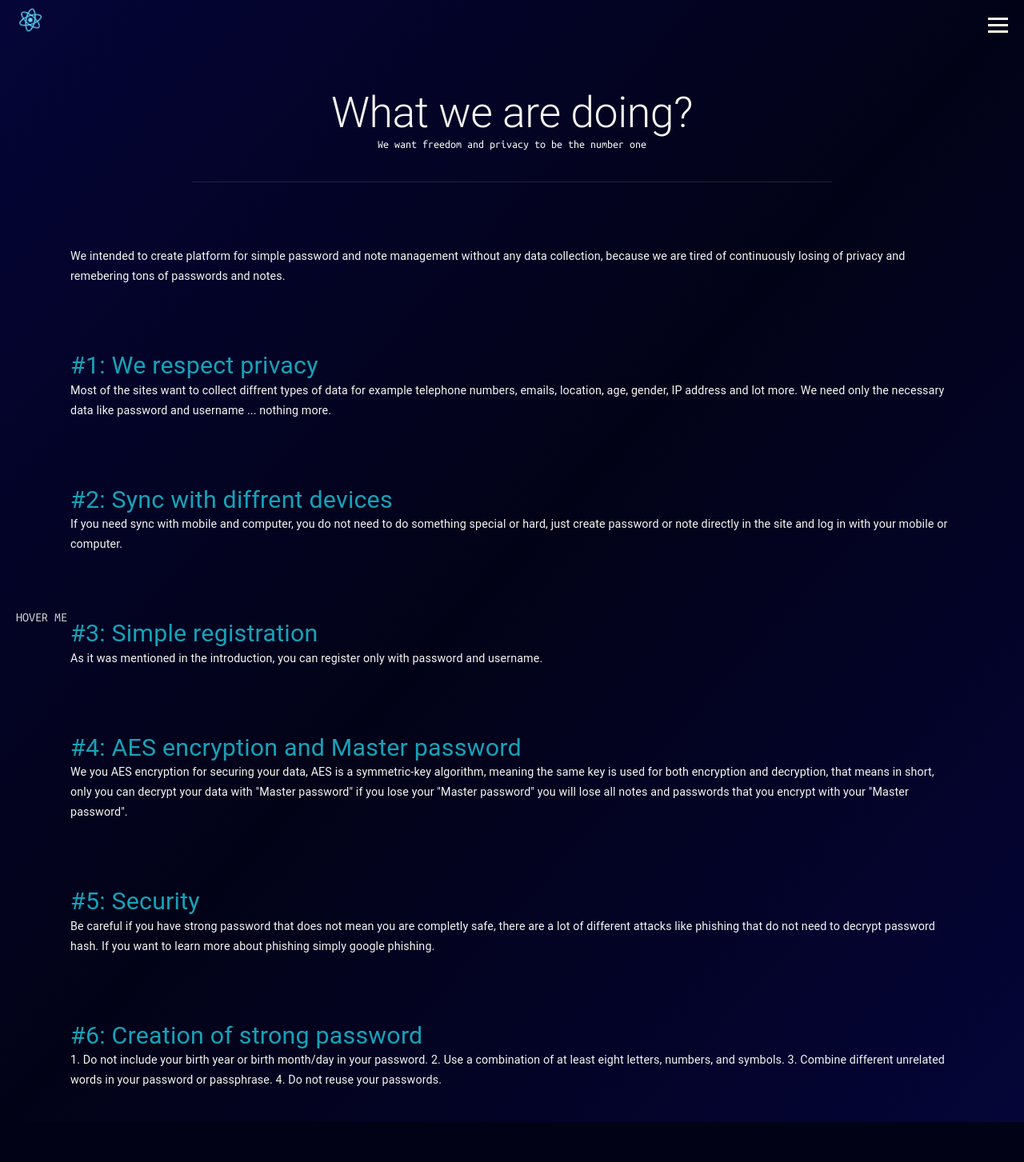
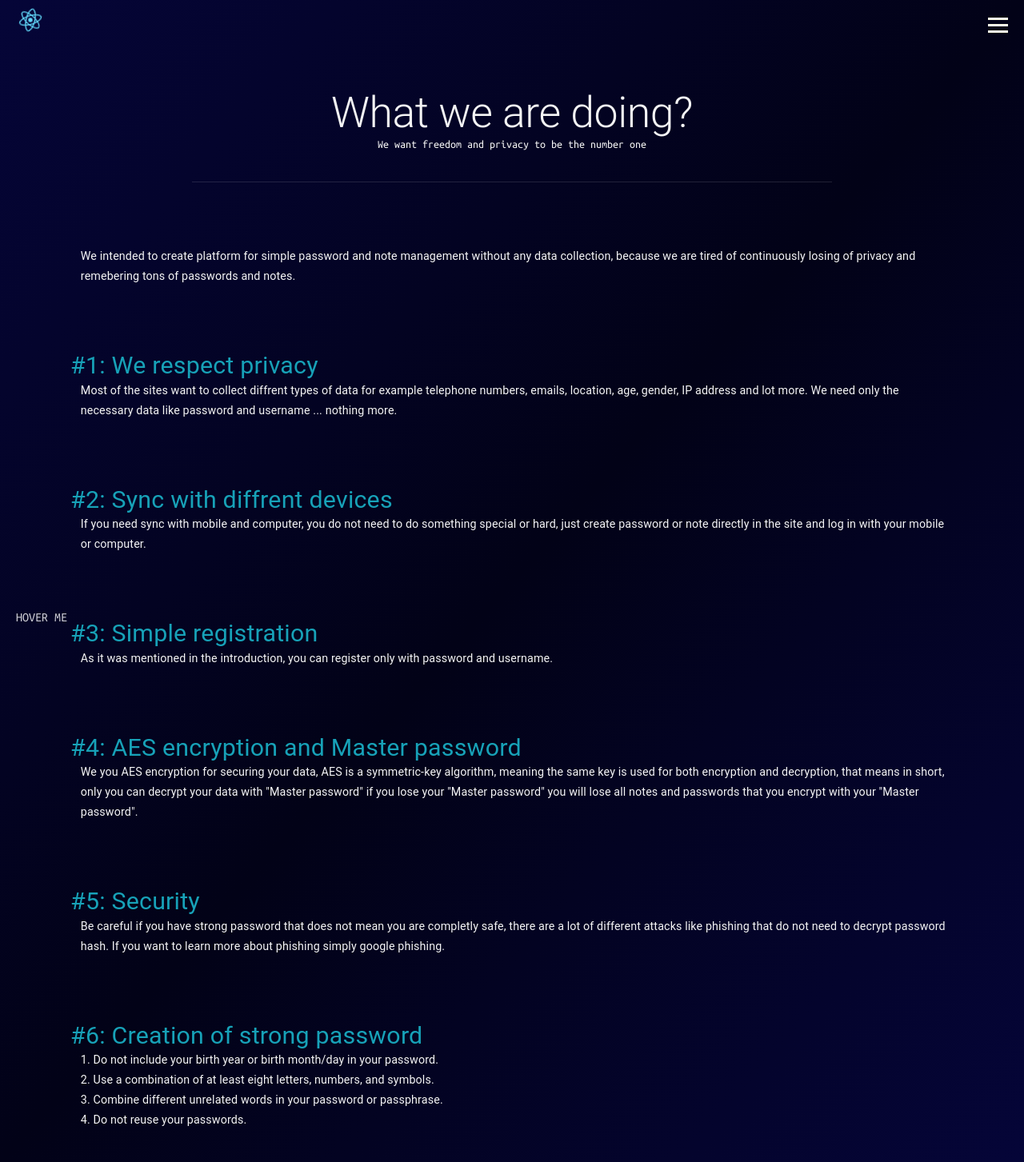
Before and after one commit to BitR13x/Quechall, a React (Create React App) app: page /about in a window 1280 px wide. Shown: the whole page at 80% size. Before the commit the page ends 1403 px from the top, so only its background shows below. Built offline with nearby package versions, Linux system fonts and the light colour scheme.

Commit message:
design details

```diff
--- a/src/components/FeatureCard.tsx
+++ b/src/components/FeatureCard.tsx
@@ -1,15 +1,19 @@
-import { Card, CardHeader } from "@mui/material";
+import { Card, CardContent } from "@mui/material";
 import React from "react";
 
 const FeatureCard = ({ feature }) => {
     return (
         <Card variant="elevation" sx={{height: 110}}>
-            <CardHeader title={feature.title} />
-            {/* <CardContent>
-                <Typography>
+            {/* <CardHeader title={feature.title} /> */}
+            <CardContent>
+                <p style={{fontSize: "2rem", color: "#17a2b8"}}>
+                    {feature.title}
+                </p>
+                <div style={{marginTop: "0.5rem"}}></div>
+                <p style={{fontSize: "1.25rem"}}>
                     {feature.content}
-                </Typography>
-            </CardContent> */}
+                </p>
+            </CardContent>
         </Card>
     );
 };
--- a/src/components/NotesCard.tsx
+++ b/src/components/NotesCard.tsx
@@ -31,11 +31,11 @@ const NotesCard = ({ note, handleDelete, decryptAES }: Props) => {
                 state={{ NoteTitle: decryptedName, markdownDef: note.content, uuid: note.id }}>{decryptedName}</Link>
             </Typography>
             }
-            subheader={
-            <Typography>
-                {note.content.substring(0, 10)}
-            </Typography>
-            }
+            // subheader={
+            // <Typography>
+            //     {note.content.substring(0, 10)}
+            // </Typography>
+            // }
             action={
                 <Box>
                     <IconButton onClick={handleOpenDialog}>
--- a/src/components/header/navbar.tsx
+++ b/src/components/header/navbar.tsx
@@ -11,7 +11,7 @@ const NavbarComponent = ({ login }) => {
     return (
         <header className='App-header'>
             <div className='logo'>
-                <a href="/"><img src={logo} className="headerIcon" alt="logo" /></a>
+                <Link to="/"><img src={logo} className="headerIcon" alt="logo" /></Link>
             </div>
             <div>
             <nav id="nav" className="togglebar">
--- a/src/components/header/verticalnavbar.tsx
+++ b/src/components/header/verticalnavbar.tsx
@@ -1,12 +1,14 @@
 import "../../scss/verticalnavbar.scss";
+import { Link } from "react-router-dom";
 
 const VerticalNavbar = () => {
     return (
         <div className="menu">
             <div className="label">Hover Me</div>
             <div className="spacer"></div>
-            <div className="item"><span>Questions</span></div>
-            <div className="item"><span>Policy Privacy</span></div>
+            <div className="item"><Link to="/Questions"><span>Questions</span></Link></div>
+            <div className="item"><Link to="/PrivacyPolicy"><span>Policy Privacy</span></Link></div>
+            <div className="item"><Link to="/about"><span>About</span></Link></div>
         </div>
     );
 };
--- a/src/index.jsx
+++ b/src/index.jsx
@@ -58,6 +58,7 @@ root.render(
         <NavbarComponent login={login} />
           {login ?
           <Routes>
+            <Route exact path="/" element={<App login={login} />} />
             <Route path="/dashboard" element={<Dashboard />} />
             <Route path="/setMasterPass" element={<SetMasterPass />} />
             <Route path="/question" element={<Question />} />
--- a/src/pages/About.tsx
+++ b/src/pages/About.tsx
@@ -14,7 +14,7 @@ const About = () => (
                 <Divider variant="middle" sx={{maxWidth: 800, width: "100%"}} />
             </div>
             <Container className='giveMeSpace'>
-                <Typography variant='subtitle1'>
+                <Typography marginLeft="1vw" variant='subtitle1'>
                     We intended to create platform for simple password and note management without any data collection, because we are tired of continuously losing of privacy and remebering tons of passwords and notes.
                 </Typography>
             </Container>
@@ -22,7 +22,7 @@ const About = () => (
                 <Typography variant='h4' color="#17a2b8">
                     #1: We respect privacy
                 </Typography>
-                <Typography variant='subtitle1'>
+                <Typography marginLeft="1vw" variant='subtitle1'>
                     Most of the sites want to collect diffrent types of data for example telephone numbers, emails, location, age, gender, IP address and lot more.
                     We need only the necessary data like password and username ... nothing more.
                 </Typography>
@@ -31,7 +31,7 @@ const About = () => (
                 <Typography variant='h4' color="#17a2b8">
                     #2: Sync with diffrent devices
                 </Typography>
-                <Typography variant='subtitle1'>
+                <Typography marginLeft="1vw" variant='subtitle1'>
                     If you need sync with mobile and computer, you do not need to do something special or hard, just create password or note directly in the site and log in with your mobile or computer.
                 </Typography>
             </Container>
@@ -39,7 +39,7 @@ const About = () => (
                 <Typography variant='h4' color="#17a2b8">
                     #3: Simple registration
                 </Typography>
-                <Typography variant='subtitle1'>
+                <Typography marginLeft="1vw" variant='subtitle1'>
                     As it was mentioned in the introduction, you can register only with password and username.
                 </Typography>
             </Container>
@@ -47,7 +47,7 @@ const About = () => (
                 <Typography variant='h4' color="#17a2b8">
                     #4: AES encryption and Master password
                 </Typography>
-                <Typography variant='subtitle1'>
+                <Typography marginLeft="1vw" variant='subtitle1'>
                     We you AES encryption for securing your data, AES is a symmetric-key algorithm, meaning the same key is used for both encryption and decryption, that means in short, only you can decrypt your data with "Master password" if you lose your "Master password" you will lose all notes and passwords that you encrypt with your "Master password".
                 </Typography>
             </Container>
@@ -55,7 +55,7 @@ const About = () => (
                 <Typography variant='h4' color="#17a2b8">
                     #5: Security
                 </Typography>
-                <Typography variant='subtitle1'>
+                <Typography marginLeft="1vw" variant='subtitle1'>
                     Be careful if you have strong password that does not mean you are completly safe, there are a lot of different attacks like phishing that do not need to decrypt password hash.
                     If you want to learn more about phishing simply google phishing.
                 </Typography>
@@ -64,12 +64,10 @@ const About = () => (
                 <Typography variant='h4' color="#17a2b8">
                     #6: Creation of strong password
                 </Typography>
-                <Typography variant='subtitle1'>
-                    1. Do not include your birth year or birth month/day in your password.
-                    2. Use a combination of at least eight letters, numbers, and symbols.
-                    3. Combine different unrelated words in your password or passphrase.
-                    4. Do not reuse your passwords.
-                </Typography>
+                <Typography marginLeft="1vw" variant='subtitle1'>1. Do not include your birth year or birth month/day in your password.</Typography>
+                <Typography marginLeft="1vw" variant='subtitle1'>2. Use a combination of at least eight letters, numbers, and symbols.</Typography>
+                <Typography marginLeft="1vw" variant='subtitle1'>3. Combine different unrelated words in your password or passphrase.</Typography>
+                <Typography marginLeft="1vw" variant='subtitle1'>4. Do not reuse your passwords.</Typography>
             </Container>
         </Container>
       </div>
--- a/src/pages/user/register.tsx
+++ b/src/pages/user/register.tsx
@@ -24,6 +24,11 @@ const RegisterPage = () => {
 
     let [alert, setAlert] = useState<alertObj>();
     const sendData = () => {
+        if (!UserField.current?.value || !PasswdField.current?.value || !MasterPassField.current?.value) {
+            setAlert({ message: "These fields are required: Username, Password, Master password"});
+            return;
+        };
+
         //? warning, success
         if (PasswdField.current?.value !== rePasswdField.current?.value) {
             setAlert({ message: "Passwords don't match"})
@@ -132,7 +137,7 @@ const RegisterPage = () => {
                                             </IconButton>
                                           </InputAdornment>
                                         )
-                                    }} />
+                                    }}  onKeyDown={e => {if (e.key === "Enter") {sendData();}}} />
                         </Grid>
 
                         <Grid item xs={12} sm={6} md={3}>
--- a/src/scss/verticalnavbar.scss
+++ b/src/scss/verticalnavbar.scss
@@ -7,6 +7,16 @@
   position: fixed;
   bottom: 20px;
   left: 20px;
+
+  a {
+    text-decoration: none;
+    color: whitesmoke;
+  }
+
+  a:hover {
+    text-decoration: none;
+    color: rgba(whitesmoke, 0.6);
+  }
 }
 .menu:hover {
   pointer-events: all;
```
Also changed, not shown: src/App.tsx (+7 -7 lines).
